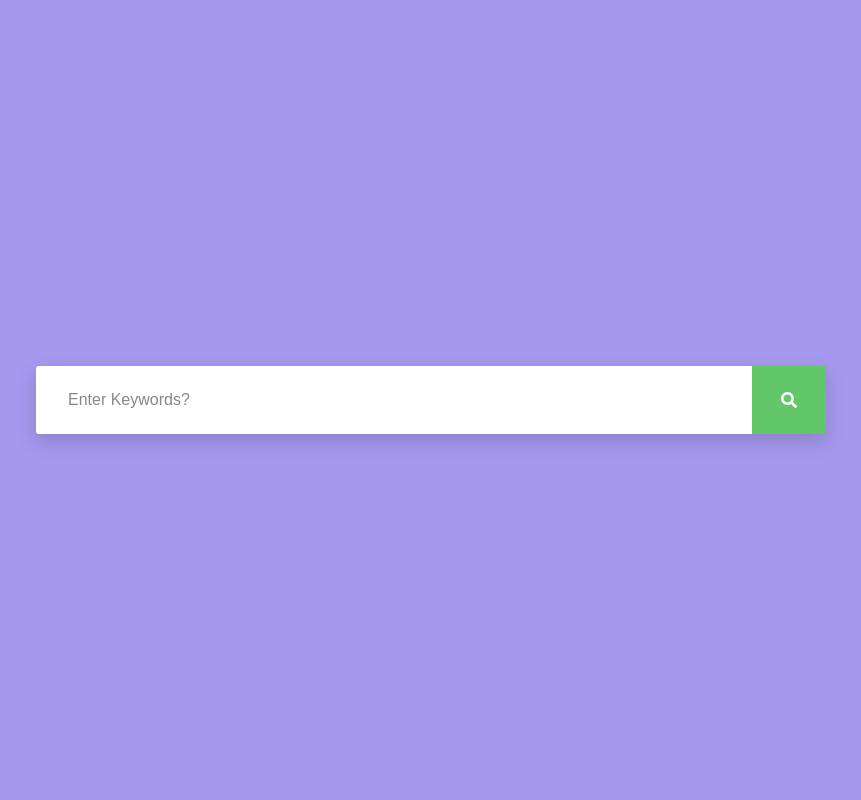
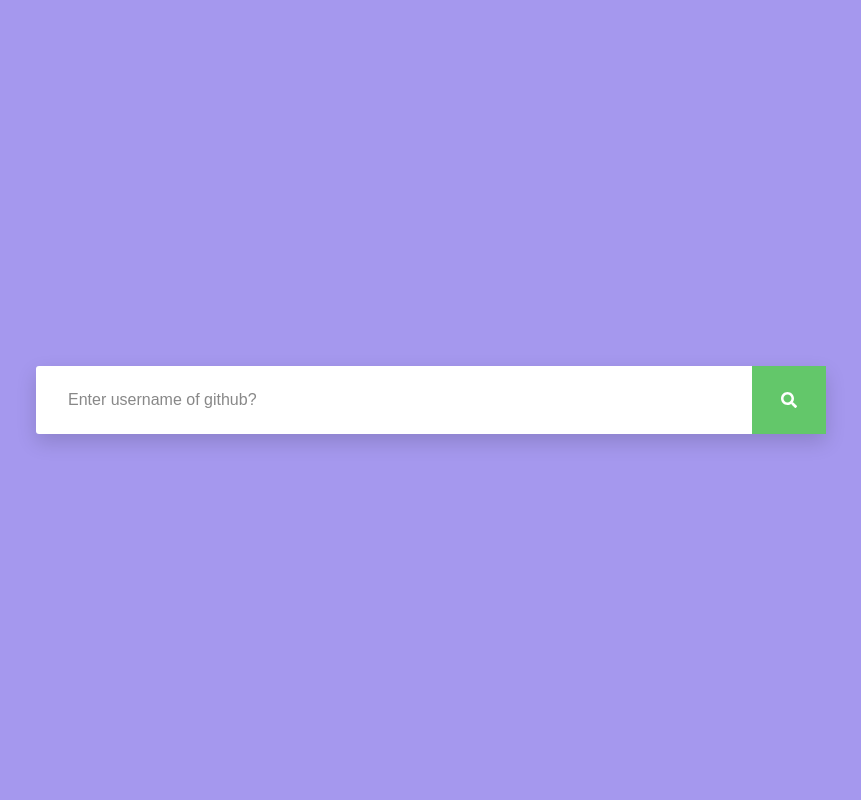
Before and after one commit to j33mk/Get-Github-User-Details, a Flask app: page / in a window 1280 px wide. Shown: the whole page, without its empty margins (209-1070 px from the left). Run offline with Flask 2, Linux system fonts and the light colour scheme.

Commit message:
Few misc changes
Few minor changes to ui and app done

```diff
--- a/templates/index.html
+++ b/templates/index.html
@@ -1,34 +1,56 @@
 <html>
   <head>
-    <meta http-equiv="Content-Type" content="text/html; charset=UTF-8"/>
-    <meta name="viewport" content="width=device-width, initial-scale=1"/>
-    <meta http-equiv="X-UA-Compatible" content="IE=edge"/>
-    <meta name="author" content="colorlib.com">
-    <link href="https://fonts.googleapis.com/css?family=Poppins" rel="stylesheet"/>
-    <link rel="stylesheet" type="text/css" href="{{ url_for('static', filename='css/main.css') }}">
+    <meta http-equiv="Content-Type" content="text/html; charset=UTF-8" />
+    <meta name="viewport" content="width=device-width, initial-scale=1" />
+    <meta http-equiv="X-UA-Compatible" content="IE=edge" />
+    <meta name="author" content="colorlib.com" />
+    <title>Github Email Finder</title>
+    <link
+      href="https://fonts.googleapis.com/css?family=Poppins"
+      rel="stylesheet"
+    />
+    <link
+      rel="stylesheet"
+      type="text/css"
+      href="{{ url_for('static', filename='css/main.css') }}"
+    />
   </head>
 
   <body>
     <div>
-    {{username}}
+      {{ username }}
     </div>
     <div class="s003">
       <form action="" method="POST">
         <div class="inner-form">
           <div class="input-field second-wrap">
-                <input name="username" type="text" placeholder="Enter Keywords?"/>
+            <input
+              name="username"
+              type="text"
+              placeholder="Enter username of github?"
+            />
           </div>
           <div class="input-field third-wrap">
             <button class="btn-search" type="submit">
-                    <svg class="svg-inline--fa fa-search fa-w-16" aria-hidden="true" data-prefix="fas"
-                         data-icon="search" role="img" xmlns="http://www.w3.org/2000/svg" viewBox="0 0 512 512">
-                        <path fill="currentColor"
-                              d="M505 442.7L405.3 343c-4.5-4.5-10.6-7-17-7H372c27.6-35.3 44-79.7 44-128C416 93.1 322.9 0 208 0S0 93.1 0 208s93.1 208 208 208c48.3 0 92.7-16.4 128-44v16.3c0 6.4 2.5 12.5 7 17l99.7 99.7c9.4 9.4 24.6 9.4 33.9 0l28.3-28.3c9.4-9.4 9.4-24.6.1-34zM208 336c-70.7 0-128-57.2-128-128 0-70.7 57.2-128 128-128 70.7 0 128 57.2 128 128 0 70.7-57.2 128-128 128z"></path>
+              <svg
+                class="svg-inline--fa fa-search fa-w-16"
+                aria-hidden="true"
+                data-prefix="fas"
+                data-icon="search"
+                role="img"
+                xmlns="http://www.w3.org/2000/svg"
+                viewBox="0 0 512 512"
+              >
+                <path
+                  fill="currentColor"
+                  d="M505 442.7L405.3 343c-4.5-4.5-10.6-7-17-7H372c27.6-35.3 44-79.7 44-128C416 93.1 322.9 0 208 0S0 93.1 0 208s93.1 208 208 208c48.3 0 92.7-16.4 128-44v16.3c0 6.4 2.5 12.5 7 17l99.7 99.7c9.4 9.4 24.6 9.4 33.9 0l28.3-28.3c9.4-9.4 9.4-24.6.1-34zM208 336c-70.7 0-128-57.2-128-128 0-70.7 57.2-128 128-128 70.7 0 128 57.2 128 128 0 70.7-57.2 128-128 128z"
+                ></path>
               </svg>
             </button>
           </div>
         </div>
       </form>
     </div>
-</body><!-- This templates was made by Colorlib (https://colorlib.com) -->
+  </body>
+  <!-- This templates was made by Colorlib (https://colorlib.com) -->
 </html>
```
Lines whose indentation alone changed are shown as unchanged.
